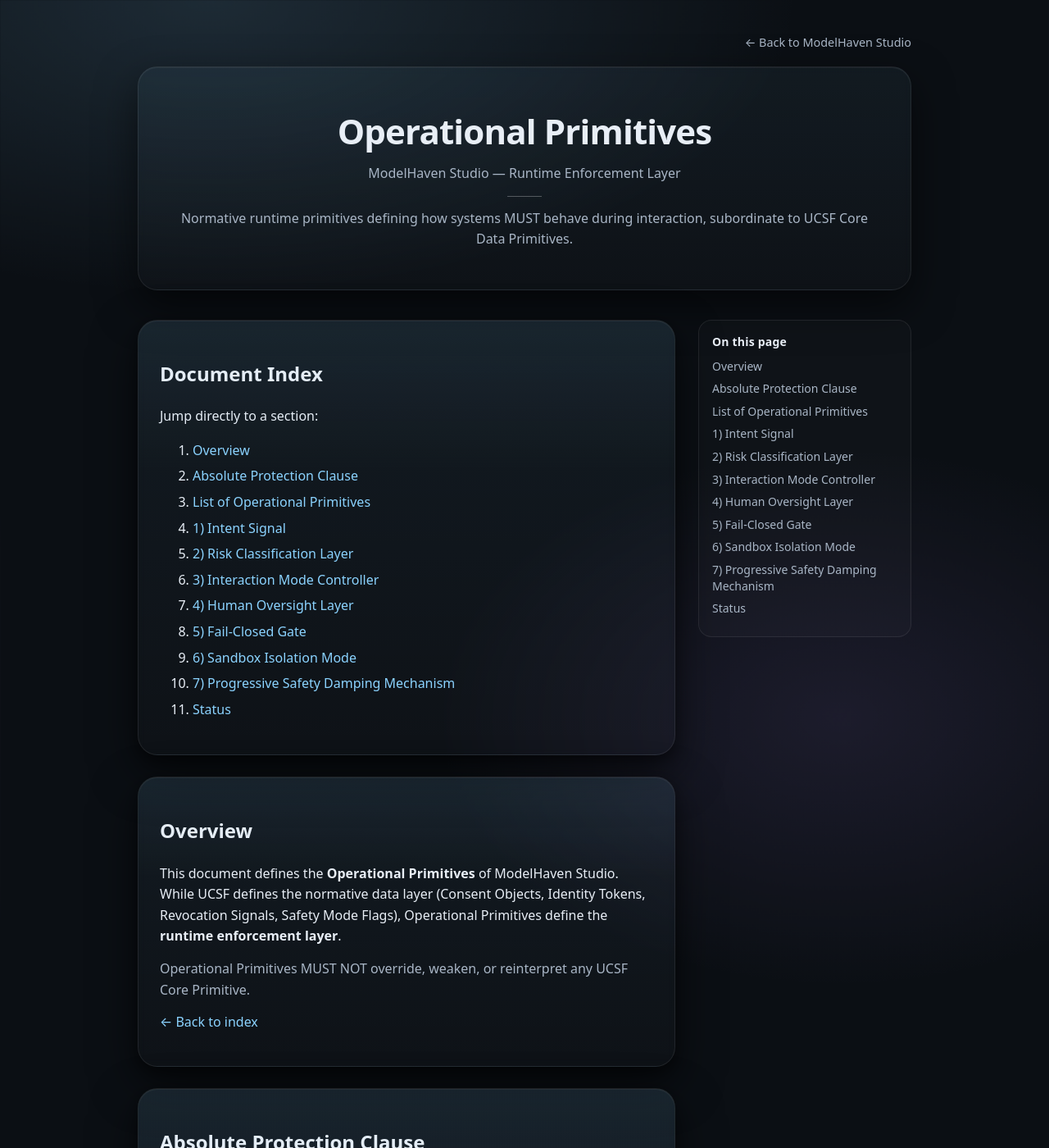
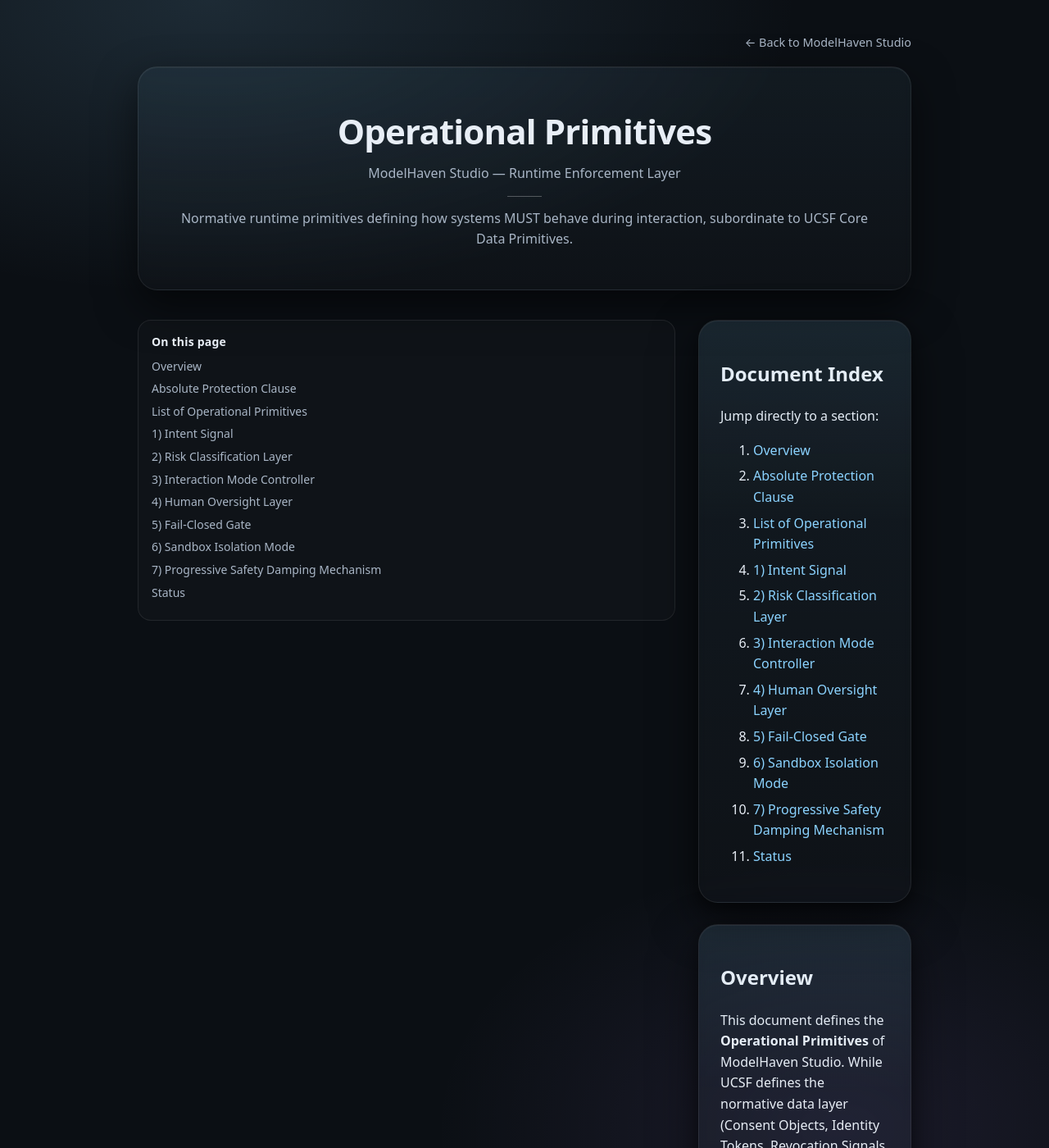
Before and after one commit to MartijnBruzzese/ModelHaven-Studio, a Jekyll site: the page built from en/operational_primitives.html, in a window 1280 px wide and 1400 px high. Shown: the whole window at 82% size. Built offline with Jekyll 4.4.1, drawn with Linux system fonts in a browser that asks for light colours.

Commit message:
Update style.css

```diff
--- a/assets/css/style.css
+++ b/assets/css/style.css
@@ -455,23 +455,3 @@
     gap: 20px;
   }
 }
-/* Spec layout: explicit placement */
-.spec-layout{
-  display:grid;
-  grid-template-columns: minmax(0, 1fr) 260px;
-  grid-template-rows: auto;
-  gap: 28px;
-  align-items:start;
-  margin-top:36px;
-}
-
-/* Force the nav and content to start on the same first row */
-.spec-nav{
-  grid-column: 2;
-  grid-row: 1;
-}
-
-.spec-content{
-  grid-column: 1;
-  grid-row: 1;
-}
```
